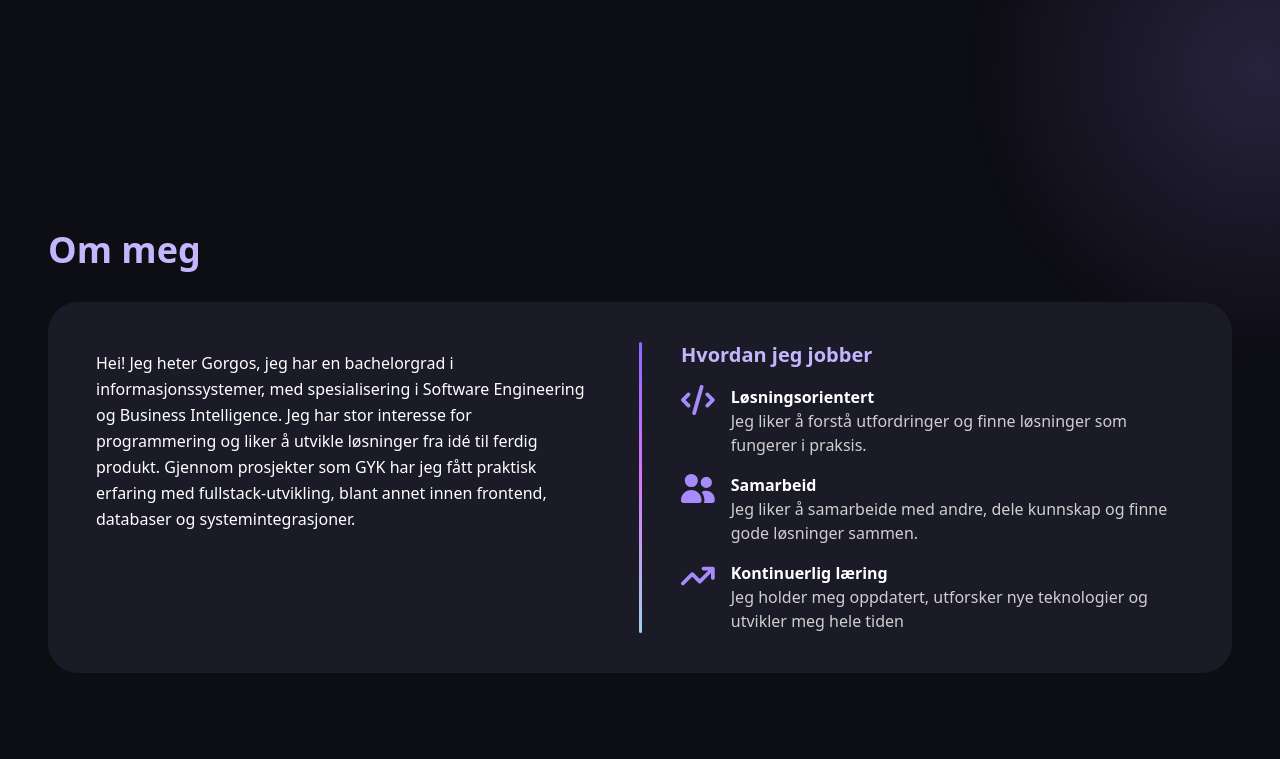
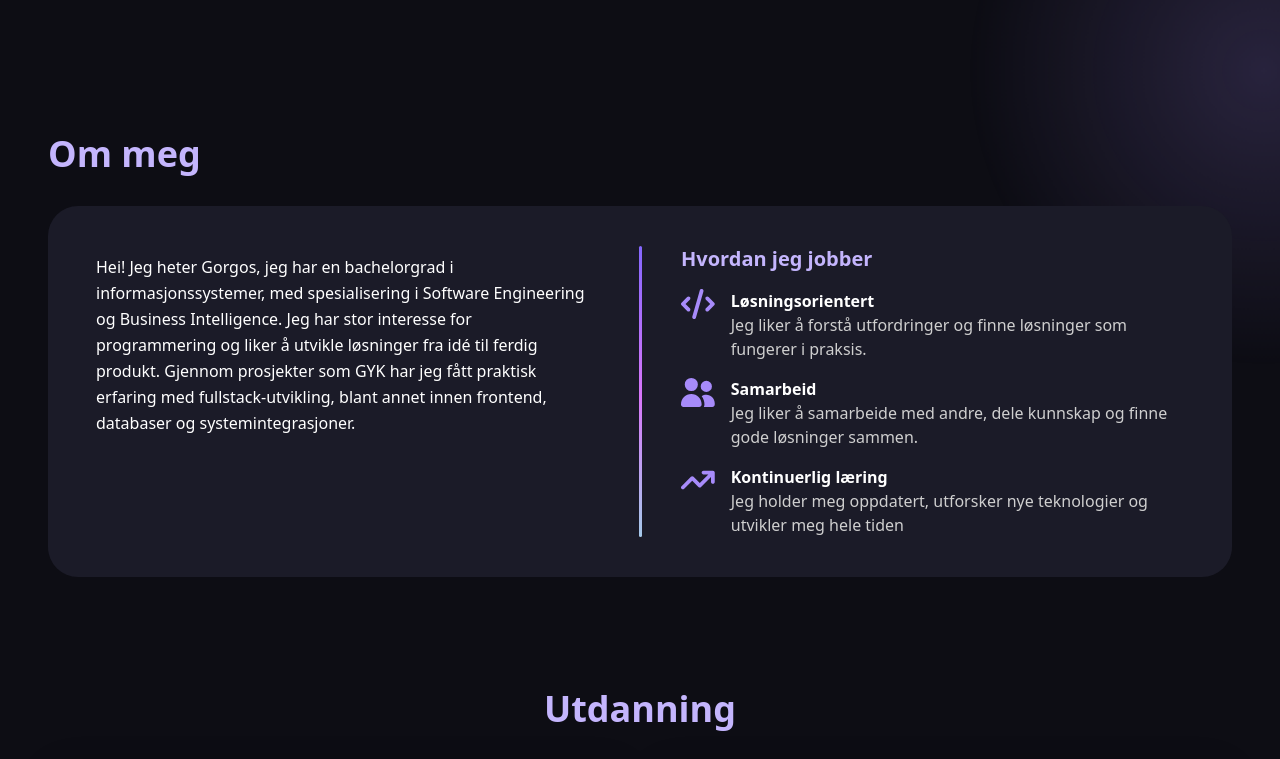
Before and after one commit to Gorgostammos/portfolio, a React (Vite) app: page / in a window 1280 px wide. Shown: the part 720-1479 px from the top of the page. Built offline with nearby package versions, Linux system fonts and the light colour scheme.

Commit message:
Site layout fix
Jeg fika layouten på siden slik at alle seksjoner har samme bedre

```diff
--- a/src/App.css
+++ b/src/App.css
@@ -9,12 +9,43 @@
   position: sticky;
 }
 
-.site-main>section:not(.omMeg) {
+.site-layout {
+  --content-width: 1500px;
+  --page-padding: 1rem;
+  --section-gap: 4rem;
+}
+
+.site-main {
+  padding-inline: var(--page-padding);
+  gap: var(--section-gap);
+}
+
+/* Bare hovedseksjonene, ikke seksjoner inni kortene. */
+.site-main>section {
   width: 100%;
-  max-width: 1500px;
-  margin-left: auto;
-  margin-right: auto;
+  max-width: var(--content-width);
+  margin: 0 auto;
   scroll-margin-top: 100px;
+}
+
+#kontakt {
+  width: calc(100% - var(--page-padding) - var(--page-padding));
+  max-width: var(--content-width);
+  margin: var(--section-gap) auto 2rem;
+  scroll-margin-top: 100px;
+}
+
+@media (min-width: 768px) {
+  .site-layout {
+    --page-padding: 2rem;
+    --section-gap: 7rem;
+  }
+}
+
+@media (min-width: 1024px) {
+  .site-layout {
+    --page-padding: 3rem;
+  }
 }
 
 .site-main .career-timeline-section {
@@ -424,9 +455,6 @@ section.contact-card {
 }
 
 @media (max-width: 768px) {
-  #root {
-    padding: 1.25rem;
-  }
 
   .Utdanning,
   .Ferdigheter,
@@ -492,9 +520,7 @@ section.contact-card {
 }
 
 @media (max-width: 600px) {
-  #root {
-    padding: 1rem;
-  }
+
 
   p#jeg {
     font-size: 26px;
--- a/src/App.jsx
+++ b/src/App.jsx
@@ -7,9 +7,6 @@ import Projects from "./components/Projects/Projects";
 import Footer from "./components/Footer/Footer"
 import { FontAwesomeIcon } from "@fortawesome/react-fontawesome";
 import {
-  faGlobe,
-  faPhone,
-  faEnvelope,
   faCode,
   faUserGroup,
   faArrowTrendUp,
@@ -32,12 +29,12 @@ function App() {
   ];
 
   return (
-    <div className="flex flex-col min-h-dvh w-full">
+    <div className="site-layout flex flex-col min-h-dvh w-full">
       <header className="sticky top-0 z-9999 w-full">
         <PillNav items={navItems} />
       </header>
 
-      <main className="site-main flex flex-col flex-1 w-full min-w-0 gap-15 md:gap-28 px-4 text-center md:px-8 lg:px-12">
+      <main className="site-main flex flex-col flex-1 w-full min-w-0 text-center">
         {/*intro*/}
         <section id="intro" className="mx-auto w-full max-w-6xl scroll-mt-25">
           <div className="flex w-full flex-col items-center gap-10 lg:flex-row lg:gap-12 py-10 lg:py-20">
@@ -254,14 +251,11 @@ function App() {
 
         {/* PROSJEKTER */}
         <Projects />
-
-
       </main>
 
-      <Footer/>
+      <Footer />
 
       {/* KONTAKT */}
-
     </div>
   );
 }
```
